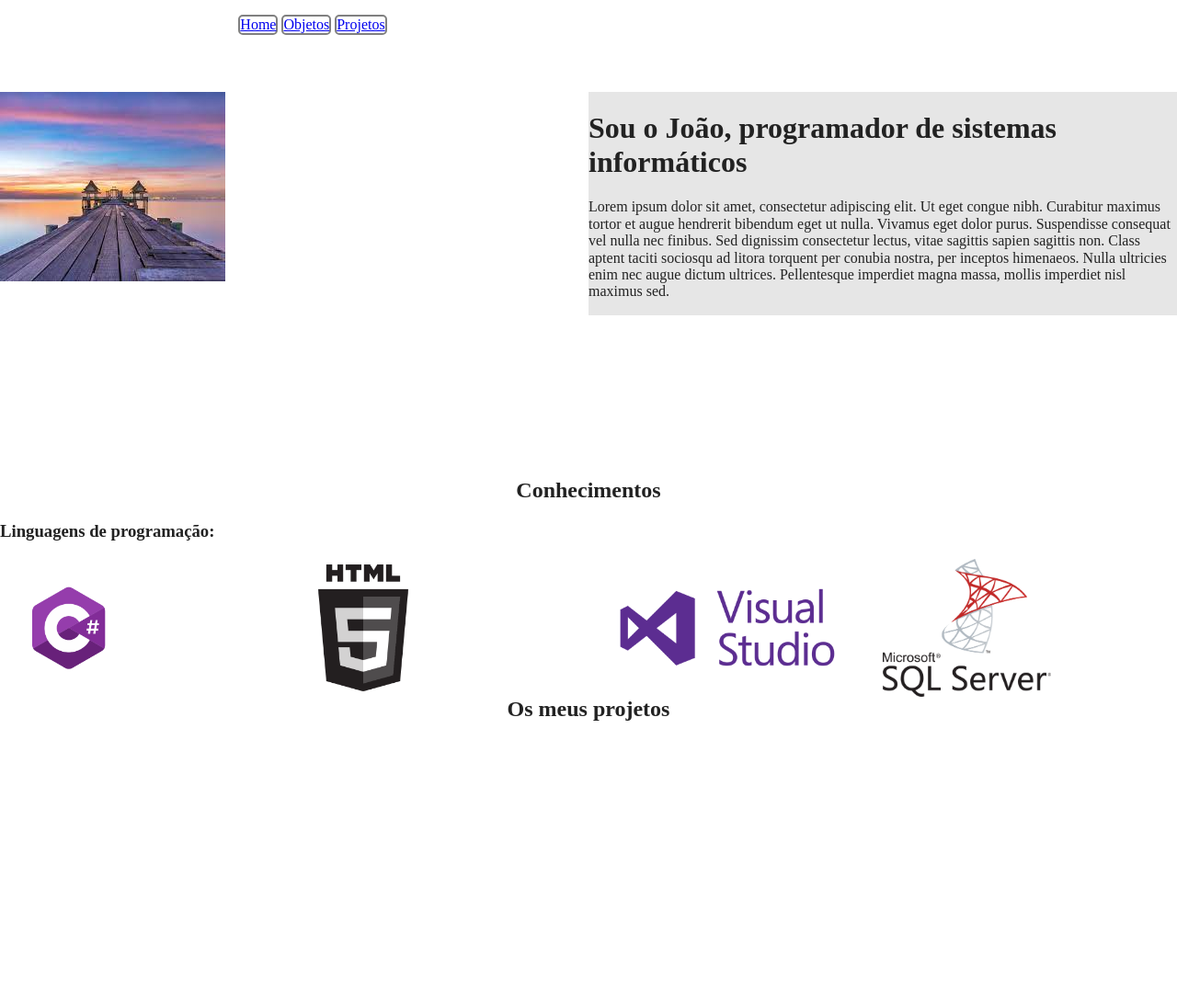
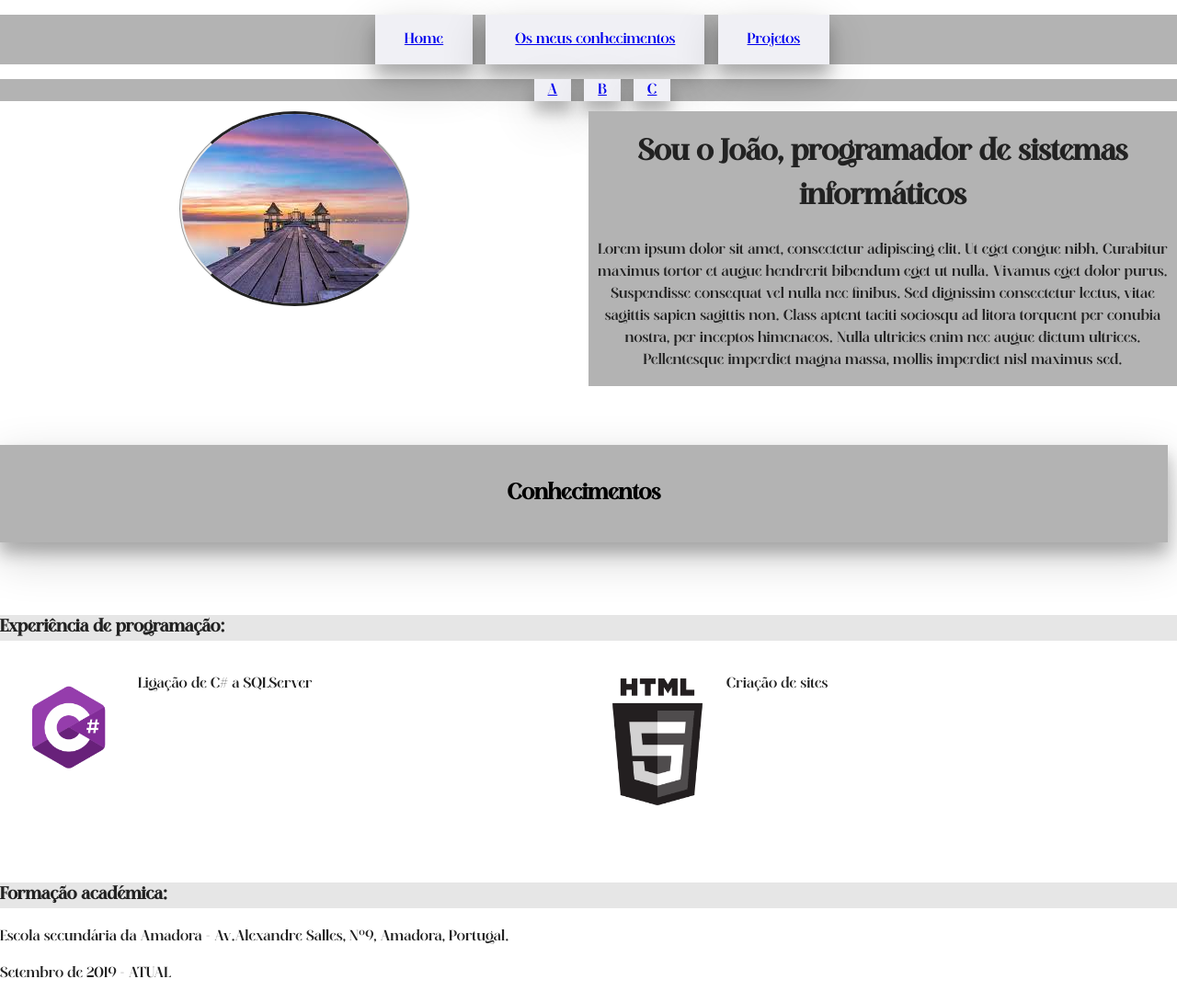
Before and after one commit to bfjoaoteixeira/html5boilerplate, a website built with Parcel: page index.html in a window 1280 px wide. Shown: the top 1090 px of the page at 92% size. Before the commit the page ends 805 px from the top, so only its background shows below. Built offline with nearby package versions, Linux system fonts and the light colour scheme.

Commit message:
page structure

```diff
--- a/css/app.css
+++ b/css/app.css
@@ -1,21 +1,43 @@
+@font-face {
+  font-family: "principal";
+  src:  url('/font/Meiland Gorgeous.ttf');
+}
+
+.body {
+  height: 400px;
+
+}
+
 .column{
   width:50%;
   float: left;
 }
+
 .align_right{
   text-align: right;
 }
-.menu li{
-  display: inline-block;
+.header .cluster{
+  line-height: 1.5;
+  font-family: principal;
+ background-color: #b3b3b3;
+ text-align: center;
 }
 
 .header {
   height: 100px;
-  color:"grey";
+  margin-bottom: 5px;
 }
 
-.body {
-  height: 400px;
+.header .menu li{
+  display: inline-block;
+  text-align: center;
+}
+
+.header > .menu > .menu .button{
+  padding: 0px 15px;
+}
+.header > .menu > .menu ul{
+  margin-top: 0;
 }
 
 .align_center{
@@ -25,7 +47,6 @@
 .column4{
   width:25%;
   float: left;
-  text-aligh: center;
   height:150px;
 }
 
@@ -34,15 +55,49 @@
 }
 
 .backgroundimg{
-  background-repeat: no-repeat;
-background-size: contain;
+background-repeat: no-repeat;
+float:  left;
+height: 150px;
+width: 150px;
 }
 
-.border{
-  border: 2px solid grey;
-  border-radius: 5px;
+.button{
+  background-color: #f0f0f5;
+  border-bottom-color: 10px #666699;
+  color: black;
+  padding: 15px 32px;
+  text-align: center;
+  text-decoration: none;
+  font-size: 16px;
+  margin-right: 10px;
+}
+.button{
+  box-shadow: 0 12px 16px 0 rgba(0,0,0,0.24), 0 17px 50px 0 rgba(0,0,0,0.19)
+}
 
+.espacov{
+  margin-top: 60px;
+}
+.typeletter{
+  line-height: 1.5;
+  font-family: principal;
+}
+
+.subtitulo{
+  background-color:#e6e6e6
+}
+
+.roundimg{
+  border-style: solid groove;
+  border-radius: 50%;
+  display: block;
+  margin-left: auto;
+  margin-right: auto;
 }
 .fundo{
-  background-color:#e6e6e6;
+  background-color: #b3b3b3;
 }
+.rows{
+  display:  inline-block;
+  width:  100%;
+}
--- a/css/main.css
+++ b/css/main.css
@@ -14,7 +14,7 @@
 html {
   color: #222;
   font-size: 1em;
-  line-height: 1.4;
+
 }
 
 /*
--- a/index.html
+++ b/index.html
@@ -25,50 +25,148 @@
 </head>
 
 <body>
-  <header class="header">
-    <div class="column align_center" >
-      <ul class="menu">
-        <li class ="border"><a href="#">Home</a></li>
-        <li class ="border"> <a href="#">Objetos</a></li>
-        <li class ="border"> <a href="#">Projetos</a> </li>
+  <!------------top buttons------------>
+  <header class="header" id="top">
+    <div class="menu">
+      <ul class="cluster">
+        <li class ="button"><a href="#top">Home</a></li>
+        <li class ="button"> <a href="#conhe">Os meus conhecimentos</a></li>
+        <li class ="button"> <a href="#proj">Projetos</a> </li>
       </ul>
-    </header>
-  </div>
-  </div>
-
-<div class="body">
-    <div class="column">
-      <img src="img/imagem.jpg">
+      <div class="menu">
+        <ul class="cluster">
+          <li class ="button"><a href="#top">A</a></li>
+          <li class ="button"><a href="#top">B</a></li>
+          <li class ="button"><a href="#top">C</a></li>
+        </ul>
+      </div>
     </div>
-    <div class="column fundo">
+  </header>
+  <!------------img e texto------------>
+  <div class="rows">
+    <div class="column ">
+      <img class="roundimg" src="img/imagem.jpg">
+    </div>
+    <div class="column typeletter fundo" style="text-align: center;" >
       <h1>Sou o João, programador de sistemas informáticos</h1>
       <p> Lorem ipsum dolor sit amet, consectetur adipiscing elit. Ut eget congue nibh. Curabitur maximus tortor et augue hendrerit bibendum eget ut nulla. Vivamus eget dolor purus. Suspendisse consequat vel nulla nec finibus. Sed dignissim consectetur lectus, vitae sagittis sapien sagittis non. Class aptent taciti sociosqu ad litora torquent per conubia nostra, per inceptos himenaeos. Nulla ultricies enim nec augue dictum ultrices. Pellentesque imperdiet magna massa, mollis imperdiet nisl maximus sed. </p>
     </div>
-</div>
-<div>
-  <div>
-  <h2 class="align_center" ><b>Conhecimentos</b></h2>
   </div>
-  <div>
-  <h3 class="align_left" ><b>Linguagens de programação:</b></h2>
-  </div>
-  <div>
-    <div class="column4 backgroundimg" style="background-image: url('img/Csharp_Logo.png');">
+    <div class="rows">
+      <div class="espacov align_center typeletter button fundo">
+    <h2 id="conhe"><b>Conhecimentos</b></h2>
     </div>
   </div>
-  <div class="column4 backgroundimg" style="background-image: url('img/HTML.png');">
+<!------------experiencia de programacao------------>
+  <div class="rows espacov">
+    <h3 class="align_left typeletter subtitulo" ><b>Experiência de programação:</b></h3>
   </div>
-  <div class="column4 backgroundimg" style="background-image: url('img/visual_studio.png');">
+  <div class="column typeletter">
+    <img class="backgroundimg" src="img/Csharp_Logo.png" alt="C#">
+    <p>Ligação de C# a SQLServer</p>
+  </div>
+  <div class="clumn typeletter">
+    <img class="backgroundimg" src="img/HTML.png" alt="HTML5">
+    <p>Criação de sites
+  </div>
+
+
+
+
+  <!--
+  <div class="column typeletter">
+    <div class=" backgroundimg" style=" background-image: url('img/Csharp_Logo.png');">
+    </div>
+    <div class="backgroundimg" style="background-image: url('img/HTML.png');">
+    </div>
+  </div>
+-->
+<!------------formacao academica------------>
+    <div class="typeletter rows espacov">
+      <h3 class=" align_left subtitulo" ><b>Formação académica:</b></h3>
+      <p>Escola secundária da Amadora - Av.Alexandre Salles, Nº9, Amadora, Portugal.</p>
+      <p>Setembro de 2019 - ATUAL</p>
+      <!--<div id="googleMap" style="width:100%;height:400px;"></div>
+      <script>
+        function myMap() {
+          var mapProp= {
+          center:new google.maps.LatLng(38.75504815431165, -9.23128524741223),
+          zoom:5,
+          };
+          var map  = new google.maps.Map(document.getElementById("googleMap"),mapProp);
+        }
+      </script>
+
+      <script src="https://maps.googleapis.com/maps/api/js?key=YOUR_KEY&callback=myMap"></script>-->
+    </div>
+<!------------experiencias profissionais------------>
+    <div class="rows typeletter espacov">
+      <h3 class="align_left subtitulo"><b>Experiências profissionais:</b></h3>
+      <p>Estágio na Baseform</p>
+      <p>21 de fevereiro de 2022 - ATUAL</p>
+      <!--<div id="googleMap" style="width:100%;height:400px;"></div>
+      <script>
+        function myMap() {
+          var mapProp= {
+          center:new google.maps.LatLng(38.71209481277845, -9.156665543136834),
+          zoom:5,
+          };
+          var map  = new google.maps.Map(document.getElementById("googleMap"),mapProp);
+        }
+      </script>
+
+      <script src="https://maps.googleapis.com/maps/api/js?key=www.embedgooglemap.net&callback=myMap"></script>-->
+    </div>
+<!------------API´s------------>
+<div class="rows typeletter espacov">
+      <h3 class="align_left subtitulo"><b>API´s</b></h3>
+      <p>Google maps</p>
+      <p>HTML5 boiler plate</p>
+      <p>jQuery</p>
+      <p>Apache cayenne</p>
+      <p>Apache commons</p>
+    </div>
+
+<!------------Projetos------------>
+<h3 class="align_left subtitulo" id="proj"><b>Projetos desenvolvidos:</b></h3>
+<div class="column typeletter ">
+    <p> Site de gestão de Stock em C# e ligado a uma base de dados (SQL Server)</p>
+    <p> 26 de janeiro de 2022 - 18 de fevereiro de 2022</p>
 </div>
-<div class="column4 backgroundimg" style="background-image: url('img/SQLServer.png');">
+<div class="typeletter column">
+  <p>Site online de venda e compra de artigos publico, projeto de fim de curso (PAP)</p>
+  <p>12 de janeiro de 2022 - EM PROGRESSO - Data maxima 7 de julho de 2022</p>
 </div>
-<div>
-  <div class="align_center">
-    <h2><b>Os meus projetos</b></h2>
+
+
+<!--  Conhecimentos linguisticos -->
+<h3 class="align_left subtitulo" id="linguis"><b>Conhecimentos linguísticos:</b></h3>
+<div class="rows">
+<div class="column typeletter ">
+  <p>Português</p>
+</div>
+<div class="column typeletter">
+  <p>Inglês</p>
+</div>
+</div>
+
+
+
+<!--<div>
+  <div class="typeletter rows espacov column">
+    <h3 class="align_left subtitulo" id="proj"><b>Projetos desenvolvidos:</b></h3>
+    <p> Site de gestão de Stock em C# e ligado a uma base de dados (SQL Server)</p>
+    <p> 26 de janeiro de 2022 - 18 de fevereiro de 2022</p>
   </div>
-  <div>
+  <div class="typeletter rows espacev column">
+    <p>Site online de venda e compra de artigos publico, projeto de fim de curso (PAP)</p>
+    <p>12 de janeiro de 2022 - EM PROGRESSO - Data maxima 7 de julho de 2022</p>
+</div>
+-->
 
-  </div>
+
+<div class="typeletter espacov">
+  <a class="button fundo aligh_center" href="#top" >Voltar ao inicio </a>
 </div>
 
   <script src="js/vendor/modernizr-3.11.2.min.js"></script>
```
Also changed, not shown: font/HestyAqakyRegular.ttf (added), font/Meiland Gorgeous.ttf (added), 2 other files.
